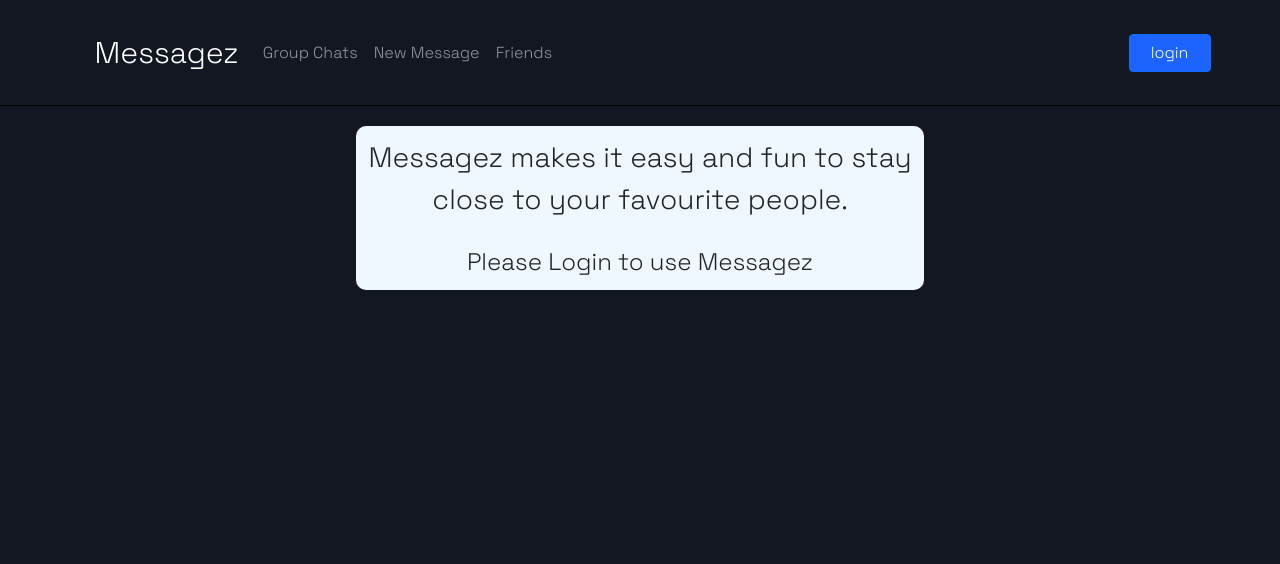
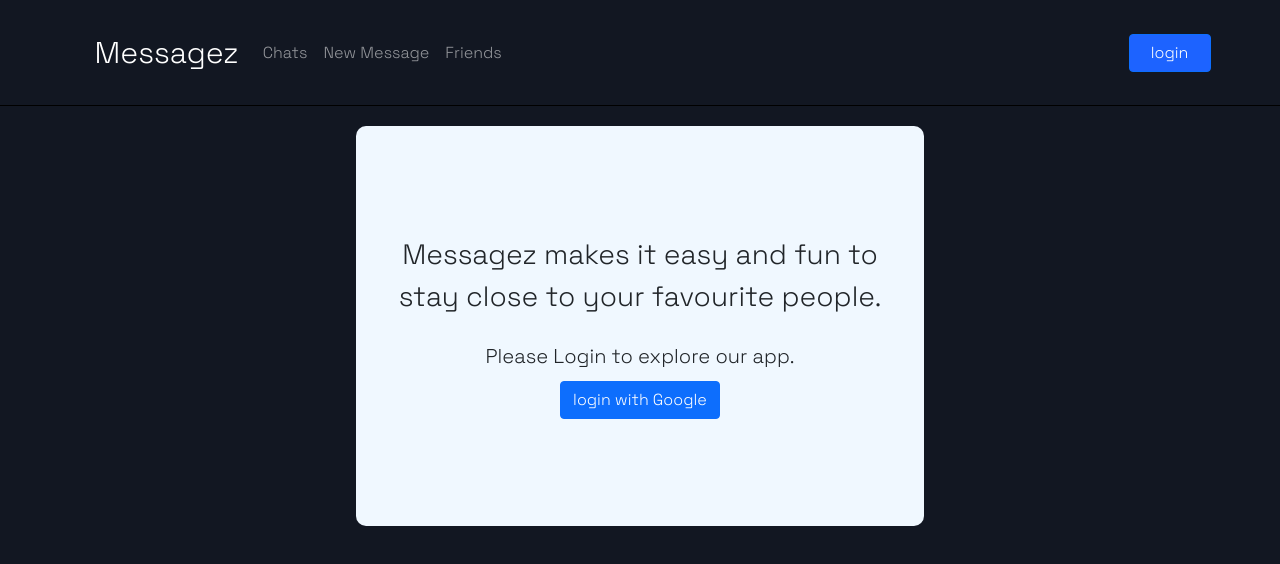
Before and after one commit to Maciejw52/P2_Messagez, a React (Create React App) app: page /groupChats in a window 1280 px wide. Shown: the top 564 px of the page. Built offline with nearby package versions, Linux system fonts and the light colour scheme; no server answers.

Commit message:
initial setup of chat controller

```diff
--- a/public/index.html
+++ b/public/index.html
@@ -12,7 +12,7 @@
   <meta name="description" content="Web site created using create-react-app" />
   <link rel="apple-touch-icon" href="%PUBLIC_URL%/logo192.png" />
   <link rel="manifest" href="%PUBLIC_URL%/manifest.json" />
-  <title>React App</title>
+  <title>Messagez</title>
 </head>
 
 <body>
--- a/src/components/AuthenticatedApp/AuthenticatedApp.jsx
+++ b/src/components/AuthenticatedApp/AuthenticatedApp.jsx
@@ -1,5 +1,4 @@
 import React from "react"
-import { useAuth } from "../../hooks/useAuth";
 import {
   Routes,
   Route
@@ -14,9 +13,8 @@ import Homepage from "../Homepage/Homepage";
 
 export function AuthenticatedApp() {
 
-  const { logout } = useAuth();
-
   return (
+    <div>
       <Routes>
         <Route exact path="/" element={<Homepage/>}/>
         <Route exact path="/groupChats" element={<GroupChats/>}/>
@@ -24,5 +22,6 @@ export function AuthenticatedApp() {
         <Route exact path="/friends" element={<Friends/>}/>
         <Route exact path="/account" element={<Account/>}/>
       </Routes>
+    </div>
   )
 }
--- a/src/components/GlobalNavigation/GlobalNavigation.jsx
+++ b/src/components/GlobalNavigation/GlobalNavigation.jsx
@@ -24,7 +24,7 @@ function GlobalNavigation() {
       <Navbar.Toggle aria-controls="responsive-navbar-nav"/>
       <Navbar.Collapse id="responsive-navbar-nav">
         <Nav className="me-auto">
-          <Link to="groupChats" className='nav-link'>Group Chats</Link>
+          <Link to="groupChats" className='nav-link'>Chats</Link>
             <Link to="newMessage" className='nav-link'>New Message</Link>
             <Link to="friends" className='nav-link'>Friends</Link>
         </Nav>
--- /dev/null
+++ b/src/components/GroupChats/GroupChats.css
@@ -0,0 +1,30 @@
+
+.utilsComp {
+  height: calc(100vh - 106px);
+  width: 400px;
+  background-color: white;
+  position: relative;
+  box-sizing: border-box;
+  display: flex;
+  flex-direction: column;
+}
+
+.titleComp {
+  height: 56px;
+  padding: 10px;
+  background-color: aqua;
+  display: flex;
+  justify-content: space-around;
+}
+
+.searchMessagez {
+  height: 56px;
+  padding: 10px;
+  background-color: orange;
+  display: flex;
+}
+
+.chatsAll {
+  height: 100%;
+  background-color: yellowgreen;
+}
--- a/src/components/GroupChats/GroupChats.jsx
+++ b/src/components/GroupChats/GroupChats.jsx
@@ -1,8 +1,21 @@
 import React from 'react'
+import "./GroupChats.css";
+import SearchBar from "../SearchBar/SearchBar";
 
 function GroupChats() {
   return (
-    <div>GroupChats</div>
+    <section className="utilsComp">
+        <div className='titleComp'>
+          <div className='profileImage'>Image
+          </div>
+          <div className='chatsTitle'>Chats</div>
+          <div className='newMessageButton'>button</div>
+        </div>
+        <div className='searchMessagez' style={{display: "flex", flexDirection: "row", alignItems: "center", justifyContent: "center"}}>
+          <SearchBar/>
+        </div>
+        <div className='chatsAll'></div>
+    </section>
   )
 }
 
--- /dev/null
+++ b/src/components/SearchBar/SearchBar.jsx
@@ -0,0 +1,12 @@
+import React from 'react'
+import {
+  Form
+} from "react-bootstrap";
+
+export default function SearchBar() {
+  return (
+    <Form>
+      <Form.Control type="search"  placeholder="Search" />
+    </Form>
+  )
+}
--- a/src/components/UnauthenticatedApp/Unauthenticated.jsx
+++ b/src/components/UnauthenticatedApp/Unauthenticated.jsx
@@ -1,5 +1,7 @@
 import React from "react"
 import { useAuth } from "../../hooks/useAuth"
+import {Button} from "react-bootstrap";
+
 
 import 'bootstrap/dist/css/bootstrap.min.css';
 import "./UnauthenticatedStyles.css";
@@ -7,15 +9,22 @@ import "./UnauthenticatedStyles.css";
 
 export function UnauthenticatedApp() {
 
+  const { login } = useAuth();
+
   return (
-    <section className="flex-container unauthWelcomeScreen ">
-      <div className="mainTemplate">
+    <section className="flex-container unauthWelcomeScreen">
+      <div className="mainTemplate flex-container">
         <div className="messagezMain">
           Messagez makes it easy and fun to stay close to your favourite people.
         </div>
         <br/>
         <div className="loginPrompt">
-          Please Login to use Messagez
+          Please Login to explore our app.
+        </div>
+        <div>
+          <Button className="btn loginButtonUnauth" onClick={login}>
+            login with Google
+          </Button>
         </div>
       </div>
     </section>
--- a/src/components/UnauthenticatedApp/UnauthenticatedStyles.css
+++ b/src/components/UnauthenticatedApp/UnauthenticatedStyles.css
@@ -8,11 +8,15 @@
 
 .mainTemplate {
   margin-top: 20px;
-  min-height: ;
-  padding: 10px;
+  min-height: 400px;
+  padding: 15px;
   width: 567.4px;
   background-color: aliceblue;
   border-radius: 10px;
+  display: flex;
+  flex-direction: column;
+  justify-content: center;
+  align-items: center;
 }
 
 @media screen and (max-width: 850px) {
@@ -30,5 +34,11 @@
 
 .loginPrompt {
   text-align: center;
-  font-size: min(1.5rem, 5vw);
+  font-size: min(1.25rem, 5vw);
+  user-select: none;
 }
+
+.loginButtonUnauth {
+  margin-top: 10px;
+  white-space: nowrap;
+}
--- a/src/context/auth.js
+++ b/src/context/auth.js
@@ -1,6 +1,6 @@
 import React from "react";
 import { createContext, useState } from "react";
-import { loginWithGoogleAccount, Logout } from "../services/firebase"
+import { loginWithGoogleAccount, Logout } from "../services/firebase";
 
 export const AuthContext = createContext();
 
@@ -18,7 +18,7 @@ export const AuthProvider = (params) => {
     }
   }
 
-  //logout
+  // logout
   const logout = async () => {
     setCurrentUser(null);
     Logout();
```
Lines whose indentation alone changed are shown as unchanged.
